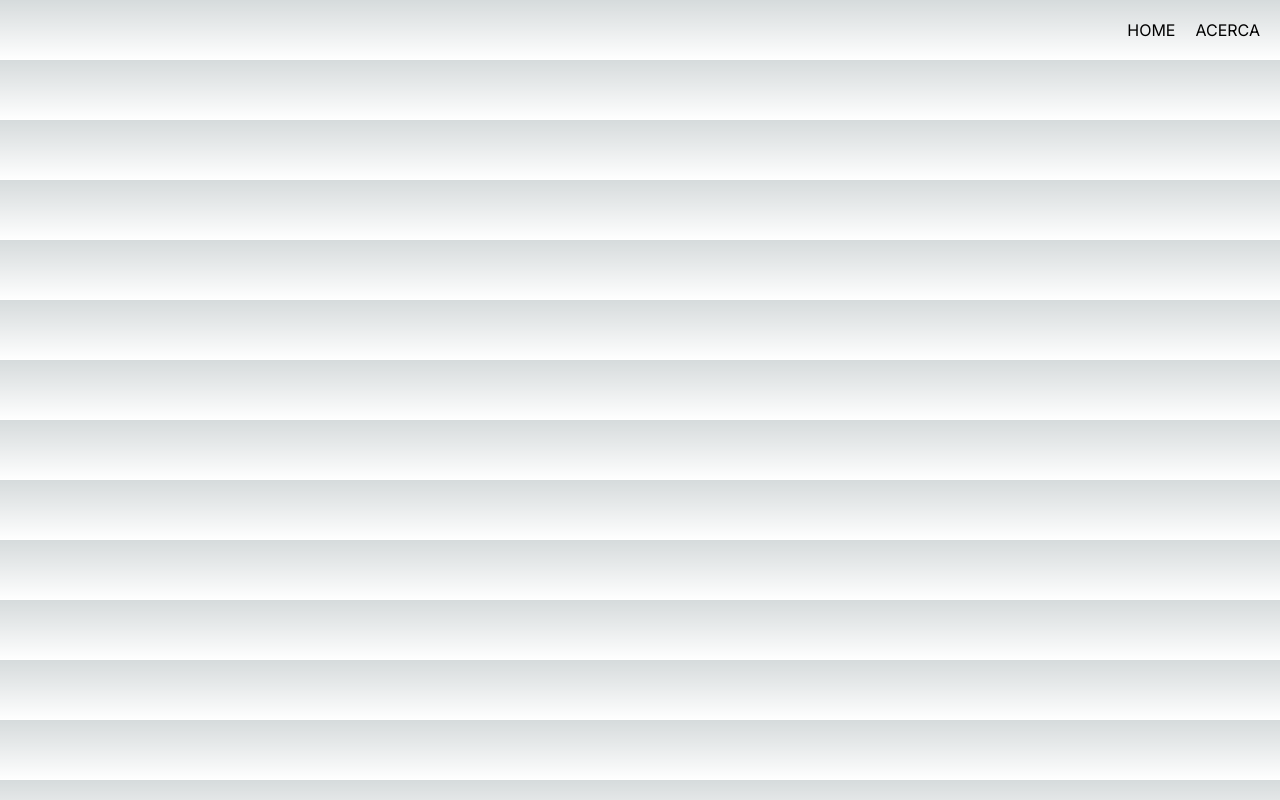
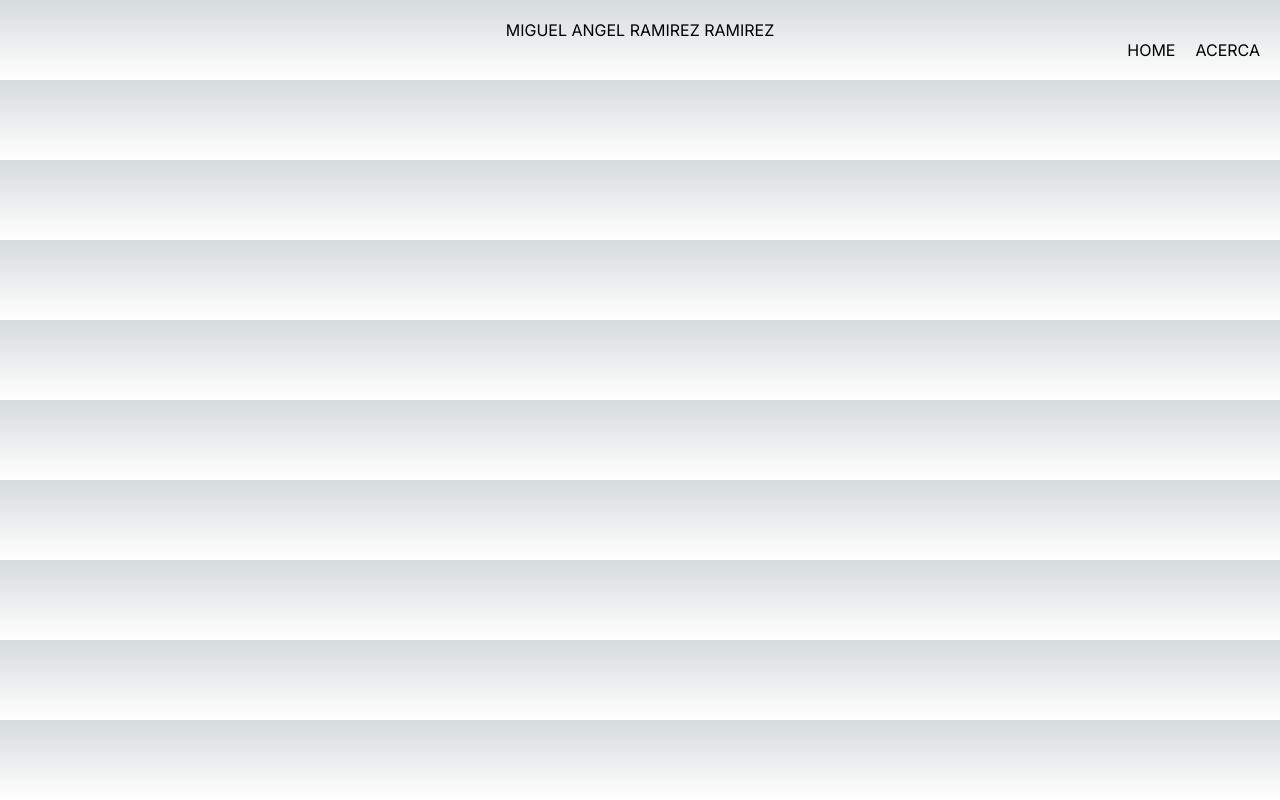
Before and after one commit to MigueDevp/firstAppNEXTjs, a Next.js app: page / in a window 1280 px wide. Built offline with nearby package versions, Linux system fonts and the light colour scheme.

Commit message:
MI NOMBRE

```diff
--- a/app/page.tsx
+++ b/app/page.tsx
@@ -4,6 +4,7 @@ export default function Home() {
   return (
     <main>
         <div className={styles.container}>
+          <p>MIGUEL ANGEL RAMIREZ RAMIREZ</p>
           <nav className={styles.navbar}>
             <a href="#">HOME</a>
             <a href="#">ACERCA</a>
```
